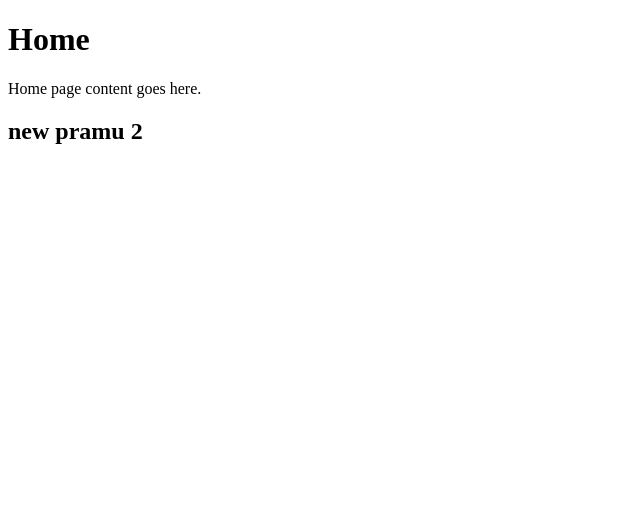
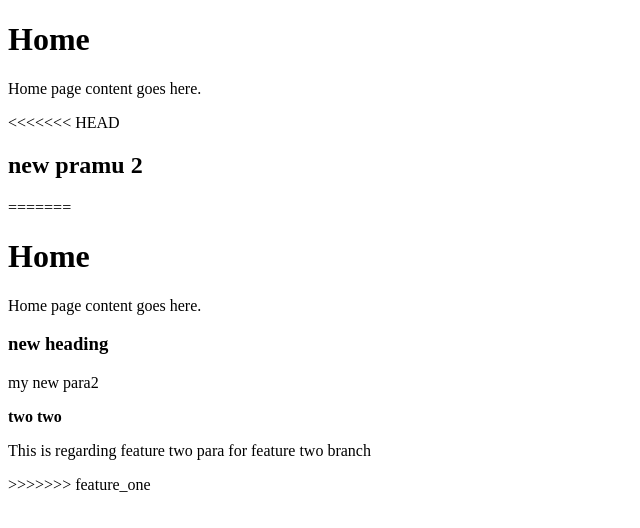
Before and after one commit to giftpramu/labsession2, a plain HTML site: page index.html in a window 1280 px wide. Shown: the whole page, without its empty margins (0-640 px from the left). Drawn offline with Linux system fonts and the light colour scheme.

Commit message:
Add new features to feature two

```diff
--- a/index.html
+++ b/index.html
@@ -7,6 +7,15 @@
     <body>
         <h1>Home</h1>
         <p>Home page content goes here.</p>
+<<<<<<< HEAD
         <h2>new pramu 2</h2>
+=======
+        <h1>Home</h1>
+        <p>Home page content goes here.</p>
+        <h3>new heading</h3>
+        <p>my new para2</p>
+        <b>two two</b>
+        <p> This is regarding feature two para for feature two branch</p>
+>>>>>>> feature_one
     </body>
 </html>
```
Also changed, not shown: test.txt (renamed from test.html).
